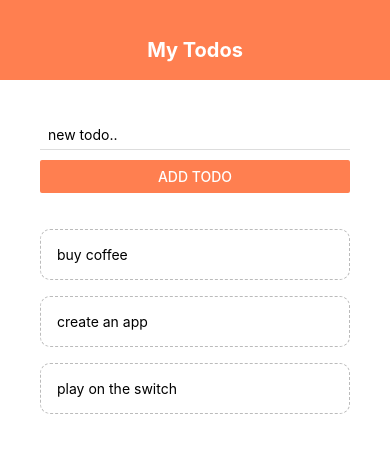
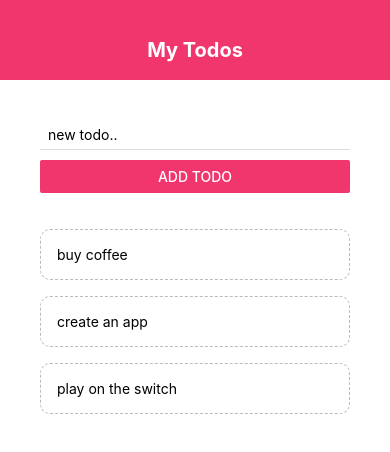
Before and after one commit to stephen-lakes/React-Native-notes, a React Native app: screen / in a window 390 px wide. Shown: the top 452 px of the page. Built offline with nearby package versions, Linux system fonts and the light colour scheme.

Commit message:
changed primary color

```diff
--- a/components/addTodo.js
+++ b/components/addTodo.js
@@ -1,6 +1,5 @@
 import { useState } from 'react';
-import { StyleSheet, Text, TouchableOpacity, TextInput, View } from 'react-native';
-import { Button } from 'react-native-web';
+import { Button, StyleSheet, Text, TouchableOpacity, TextInput, View } from 'react-native';
 
 export default function AddTodo({ submitHandler }) {
     const [text, setText] = useState('');
@@ -14,7 +13,7 @@ export default function AddTodo({ submitHandler }) {
             placeholder='new todo..'
             onChangeText={changeHandler}
         />
-        <Button onPress={() => submitHandler(text)} title='add todo' color='coral' />
+        <Button onPress={() => submitHandler(text)} title='add todo' color='#f1356d' />
        </View>
     )
 
--- a/components/header.js
+++ b/components/header.js
@@ -12,7 +12,7 @@ const styles = StyleSheet.create({
   header: {
     height: 80,
     paddingTop: 38,
-    backgroundColor: 'coral',
+    backgroundColor: '#f1356d',
   },
   title: {
     textAlign: 'center',
```
